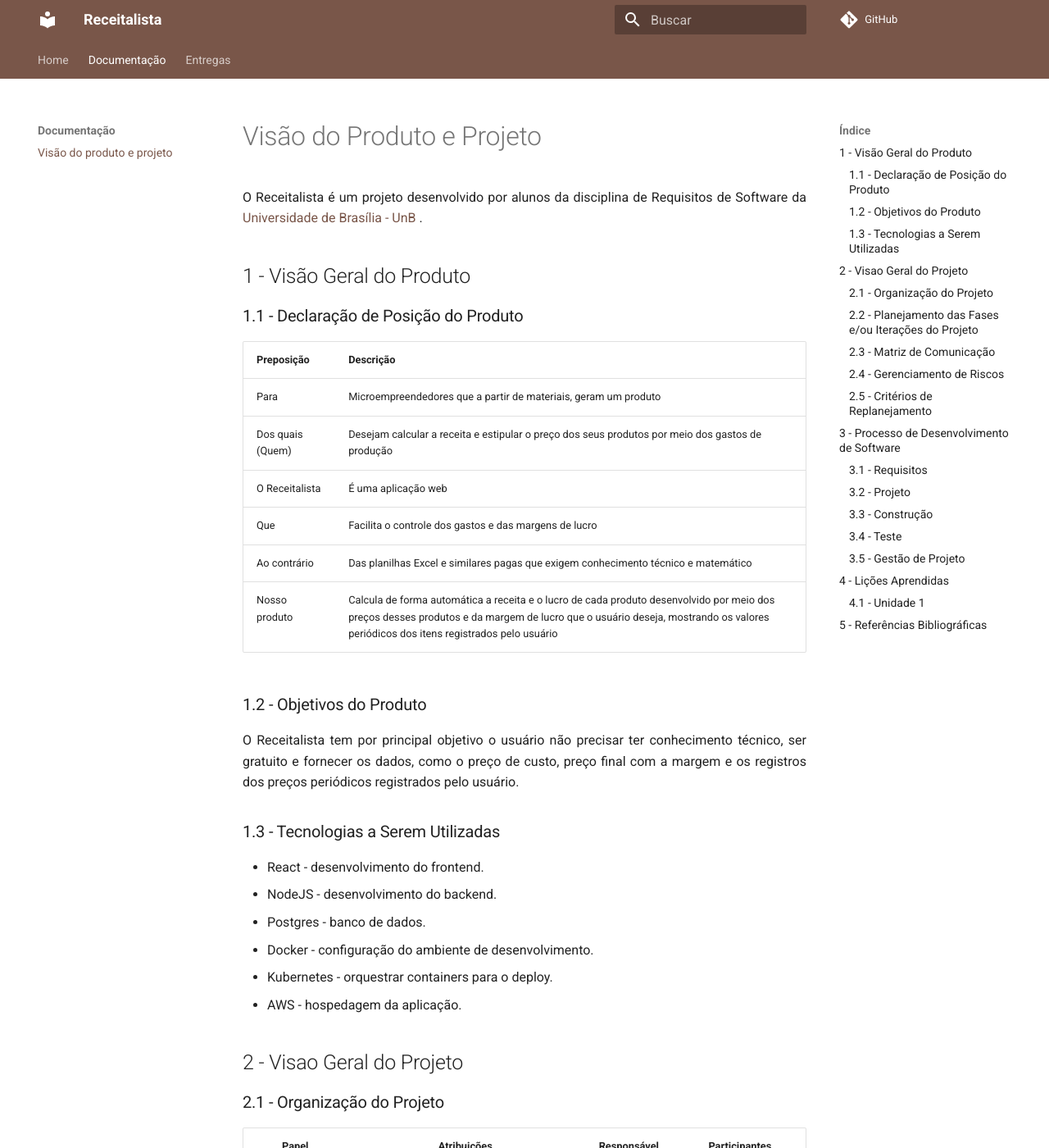
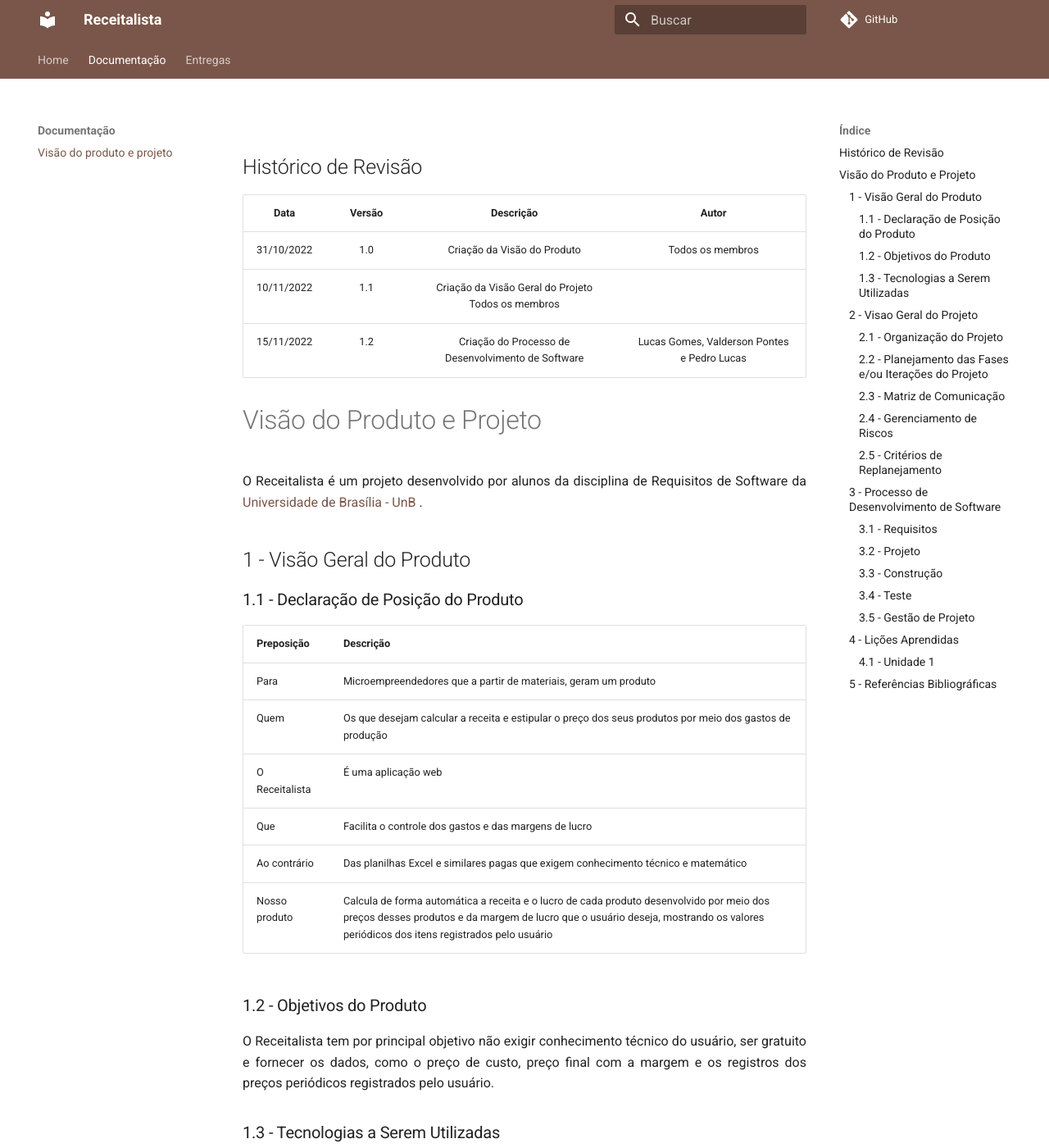
Before and after one commit to mdsreq-fga-unb/2022.2-Receitalista, an MkDocs documentation site: the page built from docs/visao-produto.md, in a window 1280 px wide and 1400 px high. Shown: the whole window at 82% size. Built offline with MkDocs 1.6.1 and Material for MkDocs 9.7.7, drawn with Linux system fonts in a browser that asks for light colours; comment, search, counter and statistics services are not loaded; some of the changed text lies outside the part shown.

Commit message:
Histórico de revisão

```diff
--- a/docs/visao-produto.md
+++ b/docs/visao-produto.md
@@ -1,3 +1,12 @@
+## Histórico de Revisão
+|Data|Versão|Descrição|Autor|
+|:-----:|:------:|:------:|:------:|
+| 31/10/2022 | 1.0 | Criação da Visão do Produto | Todos os membros |
+| 10/11/2022 | 1.1 | Criação da Visão Geral do Projeto Todos os membros |
+| 15/11/2022 | 1.2 | Criação do Processo de Desenvolvimento de Software | Lucas Gomes, Valderson Pontes e Pedro Lucas |
+
+
+
 # Visão do Produto e Projeto
 
 <p align="justify">
@@ -11,7 +20,7 @@ O Receitalista é um projeto desenvolvido por alunos da disciplina de Requisitos
 | Preposição | Descrição |
 |--|--|
 | Para | Microempreendedores que a partir de materiais, geram um produto |
-| Dos quais (Quem) | Desejam calcular a receita e estipular o preço dos seus produtos por meio dos gastos de produção |
+| Quem | Os que desejam calcular a receita e estipular o preço dos seus produtos por meio dos gastos de produção |
 | O Receitalista | É uma aplicação web |
 | Que | Facilita o controle dos gastos e das margens de lucro |
 | Ao contrário | Das planilhas Excel e similares pagas que exigem conhecimento técnico e matemático |
@@ -20,7 +29,7 @@ O Receitalista é um projeto desenvolvido por alunos da disciplina de Requisitos
 ### 1.2 - Objetivos do Produto
 
 <p align="justify">
-    O Receitalista tem por principal objetivo o usuário não precisar ter conhecimento técnico, ser gratuito e fornecer os dados, como o preço de custo, preço final com a margem e os registros dos preços periódicos registrados pelo usuário.
+    O Receitalista tem por principal objetivo não exigir conhecimento técnico do usuário, ser gratuito e fornecer os dados, como o preço de custo, preço final com a margem e os registros dos preços periódicos registrados pelo usuário.
 </p>
 
 ### 1.3 - Tecnologias a Serem Utilizadas
@@ -37,7 +46,7 @@ O Receitalista é um projeto desenvolvido por alunos da disciplina de Requisitos
 
 |Papel|Atribuições|Responsável|Participantes|
 |:-----:|:------:|:------:|:------:|
-|Desenvolvedor Frontend|Codificar o design produto e conectar com o *backend*|Pedro Lucas|Igor Thiago, Pedro Henrique, Pedro Lucas, Matheus Raphael|
+|Desenvolvedor Frontend|Codificar o design do produto e conectar com o *backend*|Pedro Lucas|Igor Thiago, Pedro Henrique, Pedro Lucas, Matheus Raphael|
 |Desenvolvedor Backend|Codificar e implementar funcionalidades e fluxo de controle da aplicação|Lucas Gomes|Lucas Gomes, Valderson Pontes|
 |Devops|Configuração do ambiente para deploy e conexão com banco de dados|Lucas Gomes|Lucas Gomes e Valderson Pontes|
 |Product Owner|Responsável por comunicar o projeto com os *stakeholders* e também selecionar quais itens do Product Backlog o time de desenvolvimento irá trabalhar primeiro|Pedro Henrique|Pedro Henrique|
```
